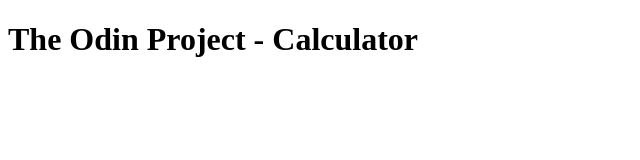
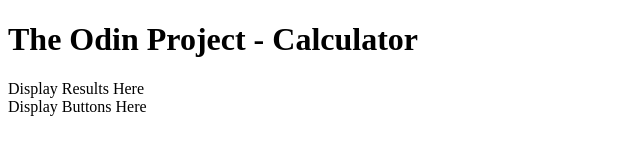
Before and after one commit to itsjordanmuller/odin-calculator, a plain HTML site: page index.html in a window 1280 px wide. Shown: the whole page, without its empty margins (0-640 px from the left). Drawn offline with Linux system fonts and the light colour scheme.

Commit message:
Create div for number display and buttons

```diff
--- a/index.html
+++ b/index.html
@@ -8,5 +8,11 @@
 </head>
 <body>
     <header><h1>The Odin Project - Calculator</h1></header>
+    <div class="display">
+        Display Results Here
+    </div>
+    <div class="buttons">
+        Display Buttons Here
+    </div>
 </body>
 </html>
```
